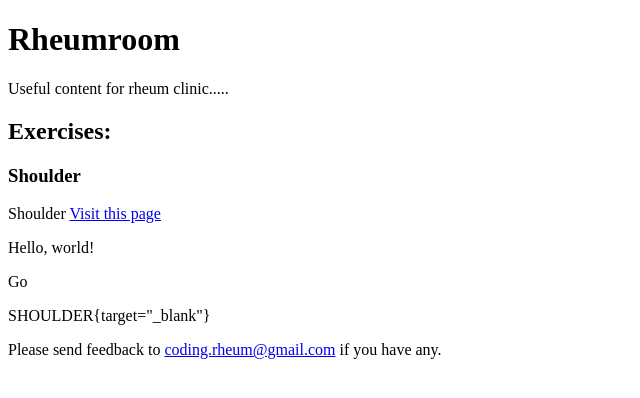
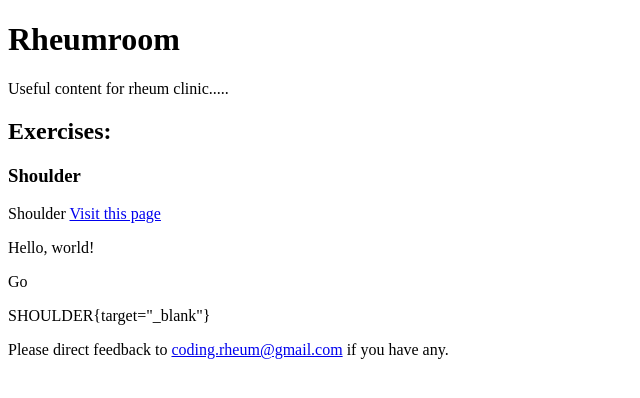
Before and after one commit to coding-rheum/rheumroom, a plain HTML site: page index.html in a window 1280 px wide. Shown: the full height of the page, 0-640 px from the left. Drawn offline with Linux system fonts and the light colour scheme.

Commit message:
Update index.html

```diff
--- a/index.html
+++ b/index.html
@@ -21,6 +21,6 @@
     <!-- Assuming SHOULDER{target="_blank"} is a styling or scripting requirement, but it's unclear. Added as text -->
     <p>SHOULDER{target="_blank"}</p>
 
-    <p>Please send feedback to <a href="mailto:coding.rheum@gmail.com">coding.rheum@gmail.com</a> if you have any.</p>
+    <p>Please direct feedback to <a href="mailto:coding.rheum@gmail.com">coding.rheum@gmail.com</a> if you have any.</p>
 </body>
 </html>
```
